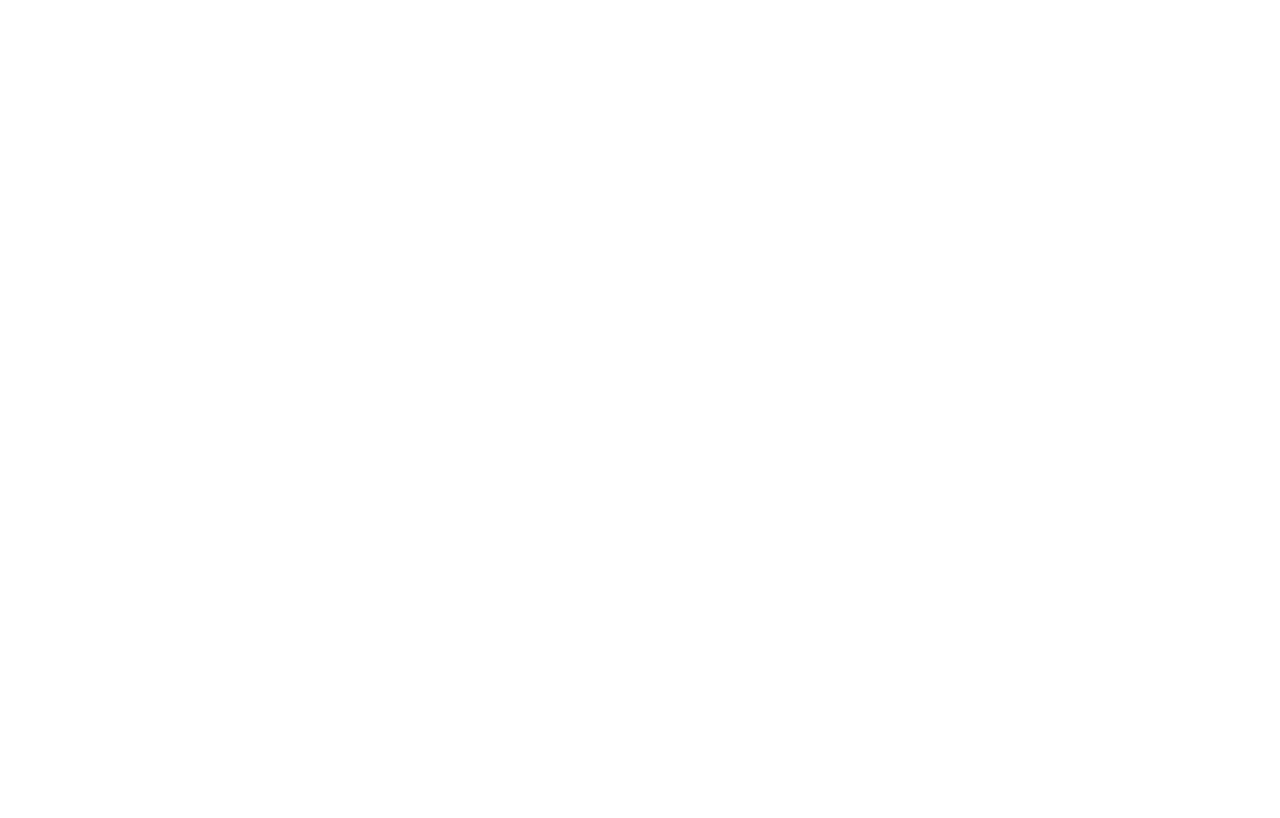
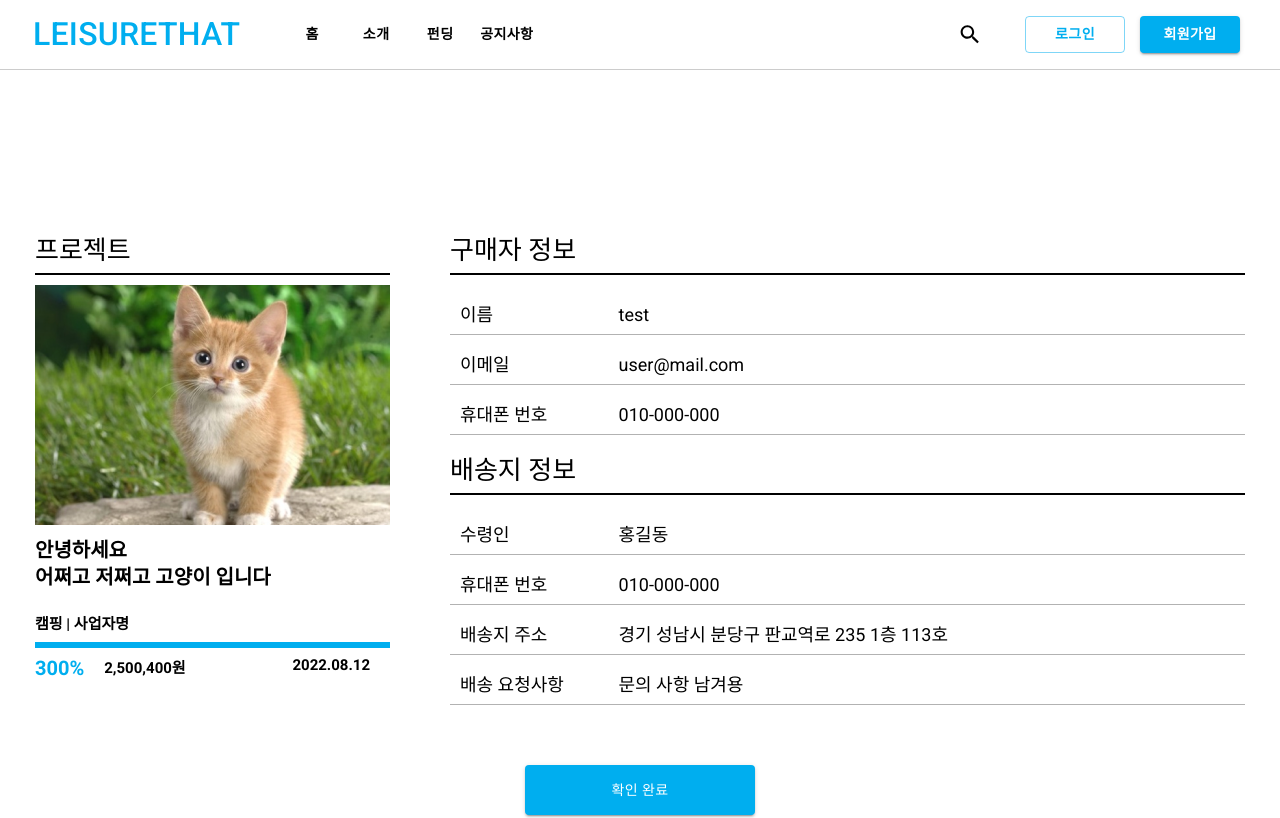
Before and after one commit to DaeyeonKim97/leisurethat-front, a React (Create React App) app: page /Complete in a window 1280 px wide. Shown: the top 818 px of the page. Built offline with nearby package versions, Linux system fonts and the light colour scheme.

Commit message:
feat:public:결제완료 페이지 작성

```diff
--- /dev/null
+++ b/src/public/components/shared.js
@@ -0,0 +1,19 @@
+import styled from 'styled-components'
+
+export const BaseBox = styled.div`
+  display: flex;
+  align-items: center;
+  justify-content: center;
+  width: 100%;
+  height: 900px;
+`
+
+export const UnderLineBox = styled.div`
+  width: 100%;
+  height: 50px;
+  padding: 10px 0px;
+  border-bottom: 1px solid rgba(0, 0, 0, 0.3);
+  display: flex;
+  justify-content: space-between;
+  align-items: flex-end;
+`
--- /dev/null
+++ b/src/public/pages/PublicBuyComplete.js
@@ -0,0 +1,121 @@
+import { Button } from '@mui/material'
+import { height } from '@mui/system'
+import { Link } from 'react-router-dom'
+import styled from 'styled-components'
+import MainFundingProject from '../components/Main/MainFundingProject'
+import { BaseBox, UnderLineBox } from '../components/shared'
+
+const UnderLineContentsBox = styled(UnderLineBox)`
+  font-size: 26px;
+  margin-bottom: 10px;
+  border-color: rgba(0, 0, 0, 1);
+  border-width: 2px;
+`
+const UnderLineContentBox = styled(UnderLineBox)`
+  font-size: 18px;
+  padding: 10px;
+  justify-content: flex-start;
+`
+
+const Content = styled.div`
+  margin-right: 20px;
+  width: 100%;
+`
+
+const PublicBuyComplete = () => {
+  const fundingImgUrl = 'static/img/PublicMainFunding.png'
+
+  const user = { name: 'test', email: 'user@mail.com', phone: '010-000-000' }
+  const takeUser = {
+    name: '홍길동',
+    phone: '010-000-000',
+    adress: '경기 성남시 분당구 판교역로 235   1층 113호',
+    require: '문의 사항 남겨용',
+  }
+
+  return (
+    <BaseBox>
+      <div
+        style={{
+          display: 'flex',
+          flexDirection: 'column',
+          alignItems: 'center',
+        }}
+      >
+        <div style={{ display: 'flex' }}>
+          <div style={{ marginRight: '60px' }}>
+            <UnderLineContentsBox>프로젝트</UnderLineContentsBox>
+            <MainFundingProject
+              contents={'데이터 들어올 공간'}
+              img={fundingImgUrl}
+            />
+          </div>
+          <div style={{ width: '795px' }}>
+            <div>
+              <UnderLineContentsBox>구매자 정보</UnderLineContentsBox>
+              <div style={{ height: '160px' }}>
+                <UnderLineContentBox>
+                  <Content style={{ marginRight: '20px', width: '180px' }}>
+                    이름
+                  </Content>
+                  <Content>{user.name}</Content>
+                </UnderLineContentBox>
+                <UnderLineContentBox>
+                  <Content style={{ marginRight: '20px', width: '180px' }}>
+                    이메일
+                  </Content>
+                  <Content>{user.email}</Content>
+                </UnderLineContentBox>
+                <UnderLineContentBox>
+                  <Content style={{ marginRight: '20px', width: '180px' }}>
+                    휴대폰 번호
+                  </Content>
+                  <Content>{user.phone}</Content>
+                </UnderLineContentBox>
+              </div>
+            </div>
+            <div>
+              <UnderLineContentsBox>배송지 정보</UnderLineContentsBox>
+              <div style={{ height: '230px' }}>
+                <UnderLineContentBox>
+                  <Content style={{ marginRight: '20px', width: '180px' }}>
+                    수령인
+                  </Content>
+                  <Content>{takeUser.name}</Content>
+                </UnderLineContentBox>
+                <UnderLineContentBox>
+                  <Content style={{ marginRight: '20px', width: '180px' }}>
+                    휴대폰 번호
+                  </Content>
+                  <Content>{takeUser.phone}</Content>
+                </UnderLineContentBox>
+                <UnderLineContentBox>
+                  <Content style={{ marginRight: '20px', width: '180px' }}>
+                    배송지 주소
+                  </Content>
+                  <Content>{takeUser.adress}</Content>
+                </UnderLineContentBox>
+                <UnderLineContentBox>
+                  <Content style={{ marginRight: '20px', width: '180px' }}>
+                    배송 요청사항
+                  </Content>
+                  <Content>{takeUser.require}</Content>
+                </UnderLineContentBox>
+              </div>
+            </div>
+          </div>
+        </div>
+        <Link to={'/'}>
+          <Button
+            variant="contained"
+            sx={{ width: '230px', height: '50px', marginTop: '30px' }}
+          >
+            확인 완료
+          </Button>
+        </Link>
+      </div>
+    </BaseBox>
+  )
+}
+
+export default PublicBuyComplete
--- a/src/public/pages/PublicLogin.js
+++ b/src/public/pages/PublicLogin.js
@@ -5,14 +5,7 @@ import { useLocation } from 'react-router-dom'
 import MainFormError from '../components/Login/MainFormError'
 import MainButton from '../components/Login/MainButton'
 import MainFormBox from '../components/Main/MainFormBox'
-
-const BaseBox = styled.div`
-  display: flex;
-  align-items: center;
-  justify-content: center;
-  width: 100%;
-  height: 900px;
-`
+import { BaseBox } from '../components/shared'
 
 const ButtonContainer = styled.div`
   width: 100%;
--- a/src/public/pages/PublicMain.js
+++ b/src/public/pages/PublicMain.js
@@ -11,6 +11,8 @@ import { wrap } from 'popmotion'
 import { height } from '@mui/system'
 import MainAdditional from '../components/Main/MainAdditional'
 import MainFundingProject from '../components/Main/MainFundingProject'
+import { Pagination } from '@mui/material'
+import { UnderLineBox } from '../components/shared'
 
 const FlexContainer = styled.div`
   display: flex;
@@ -85,18 +87,10 @@ const GridContainer = styled.div`
   height: 100%;
 `
 
-const ContainerHeader = styled.div`
-  width: 100%;
-  height: 50px;
-  padding: 10px 0px;
-  border-bottom: 1px solid rgba(0, 0, 0, 0.3);
-  display: flex;
-  justify-content: space-between;
-  align-items: flex-end;
-`
-
 export default function PublicMain() {
   const [[page, direction], setPage] = React.useState([0, 0])
+  const [getCategory, setCategory] = React.useState(false)
+  const [getCategorySort, setCategorySort] = React.useState('')
 
   const fundingMap = [1, 2, 3, 4, 5, 6, 7, 8, 9]
   const fundingImgUrl = 'static/img/PublicMainFunding.png'
@@ -160,22 +154,54 @@ export default function PublicMain() {
       </FlexContainer>
       <FlexContainer style={{ height: '200px' }}>
         <MainMenuButton variant="outlined">
-          <HouseSidingIcon sx={{ fontSize: '30px', mr: '10px' }} />
+          <div
+            style={{ position: 'absolute', width: '100%', height: '100%' }}
+            onClick={() => {
+              setCategorySort(1)
+            }}
+          ></div>
+          <HouseSidingIcon
+            sx={{ fontSize: '30px', mr: '10px', alignSelf: 'center' }}
+          />
           캠핑
         </MainMenuButton>
         <MainMenuButton>
+          <div
+            style={{ position: 'absolute', width: '100%', height: '100%' }}
+            onClick={() => {
+              setCategorySort(2)
+            }}
+          ></div>
           <PoolIcon sx={{ fontSize: '30px', mr: '10px' }} />
           수상레저
         </MainMenuButton>
         <MainMenuButton>
+          <div
+            style={{ position: 'absolute', width: '100%', height: '100%' }}
+            onClick={() => {
+              setCategorySort(3)
+            }}
+          ></div>
           <GolfCourseIcon sx={{ fontSize: '30px', mr: '10px' }} />
           골프
         </MainMenuButton>
         <MainMenuButton>
+          <div
+            style={{ position: 'absolute', width: '100%', height: '100%' }}
+            onClick={() => {
+              setCategorySort(4)
+            }}
+          ></div>
           <PhishingIcon sx={{ fontSize: '30px', mr: '10px' }} />
           낚시
         </MainMenuButton>
         <MainMenuButton>
+          <div
+            style={{ position: 'absolute', width: '100%', height: '100%' }}
+            onClick={() => {
+              setCategorySort(5)
+            }}
+          ></div>
           <DirectionsBikeIcon sx={{ fontSize: '30px', mr: '10px' }} />
           자전거
         </MainMenuButton>
@@ -184,17 +210,37 @@ export default function PublicMain() {
         <FlexContainer
           style={{ height: '100%', width: '1150px', flexDirection: 'column' }}
         >
-          <ContainerHeader>
+          <UnderLineBox
+            style={{
+              marginBottom: '10px',
+            }}
+          >
             <p
               style={{
                 fontSize: '30px',
                 fontWeight: '800',
               }}
             >
-              펀딩 진행 중 프로젝트
+              {getCategorySort === 0 ? (
+                <div>펀딩 진행 중 프로젝트</div>
+              ) : getCategorySort === 1 ? (
+                <div>캠핑 관련 프로젝트</div>
+              ) : getCategorySort === 2 ? (
+                <div>수상레저 관련 프로젝트</div>
+              ) : getCategorySort === 3 ? (
+                <div>골프 관련 프로젝트</div>
+              ) : getCategorySort === 4 ? (
+                <div>낚시 관련 프로젝트</div>
+              ) : getCategorySort === 5 ? (
+                <div>자전거 관련 프로젝트</div>
+              ) : (
+                <div>펀딩 진행 중 프로젝트</div>
+              )}
             </p>
             <p
-              onClick={() => {}}
+              onClick={() => {
+                setCategory(!getCategory)
+              }}
               style={{
                 fontSize: '17px',
                 textDecorationLine: 'underline',
@@ -205,7 +251,7 @@ export default function PublicMain() {
             >
               더 보기
             </p>
-          </ContainerHeader>
+          </UnderLineBox>
           <FlexContainer style={{ width: '100%', height: '100%' }}>
             <GridContainer>
               {fundingMap.map((content) => (
@@ -218,10 +264,11 @@ export default function PublicMain() {
             </GridContainer>
           </FlexContainer>
           <FlexContainer style={{ width: '100%', height: '150px' }}>
-            123
+            {getCategory ? <Pagination count={10} color="primary" /> : null}
           </FlexContainer>
         </FlexContainer>
       </FlexContainer>
+      {getCategory ? null : (
         <FlexContainer style={{ height: '600px' }}>
           <FlexContainer style={{ height: '100%', width: '1150px' }}>
             <MainAdditional title="이벤트" content={bottomMap} />
@@ -229,6 +276,7 @@ export default function PublicMain() {
             <MainAdditional title="공지사항" content={bottomMap} />
           </FlexContainer>
         </FlexContainer>
+      )}
     </div>
   )
 }
--- a/src/public/routes/PublicRouter.js
+++ b/src/public/routes/PublicRouter.js
@@ -1,5 +1,6 @@
 import { BrowserRouter, Routes, Route } from 'react-router-dom'
 import PublicLayout from '../layouts/PublicLayout'
+import PublicBuyComplete from '../pages/PublicBuyComplete'
 import PublicLogin from '../pages/PublicLogin'
 import PublicMain from '../pages/PublicMain'
 export default function PublicRouter() {
@@ -8,6 +9,7 @@ export default function PublicRouter() {
       <Route path="/" element={<PublicLayout />}>
         <Route path="/" element={<PublicMain />} />
         <Route path="/Login" element={<PublicLogin />} />
+        <Route path="/Complete" element={<PublicBuyComplete />} />
       </Route>
     </Routes>
   )
```
Also changed, not shown: src/public/components/Main/MainAdditional.js (+4 -13 lines), public/static/img/PublicMainDisabled.png (renamed from public/static/img/PulbicMainDisabled.png). Lines whose indentation alone changed are shown as unchanged.
